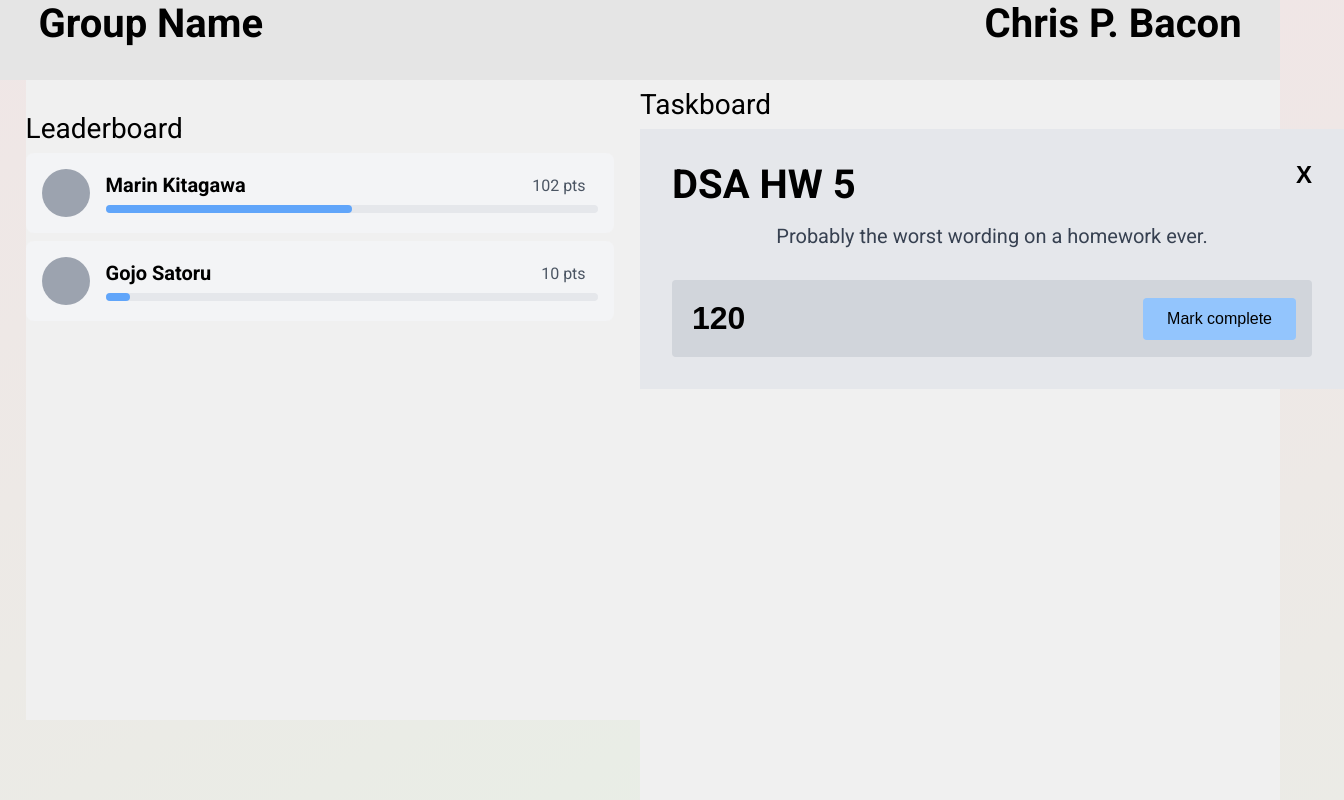
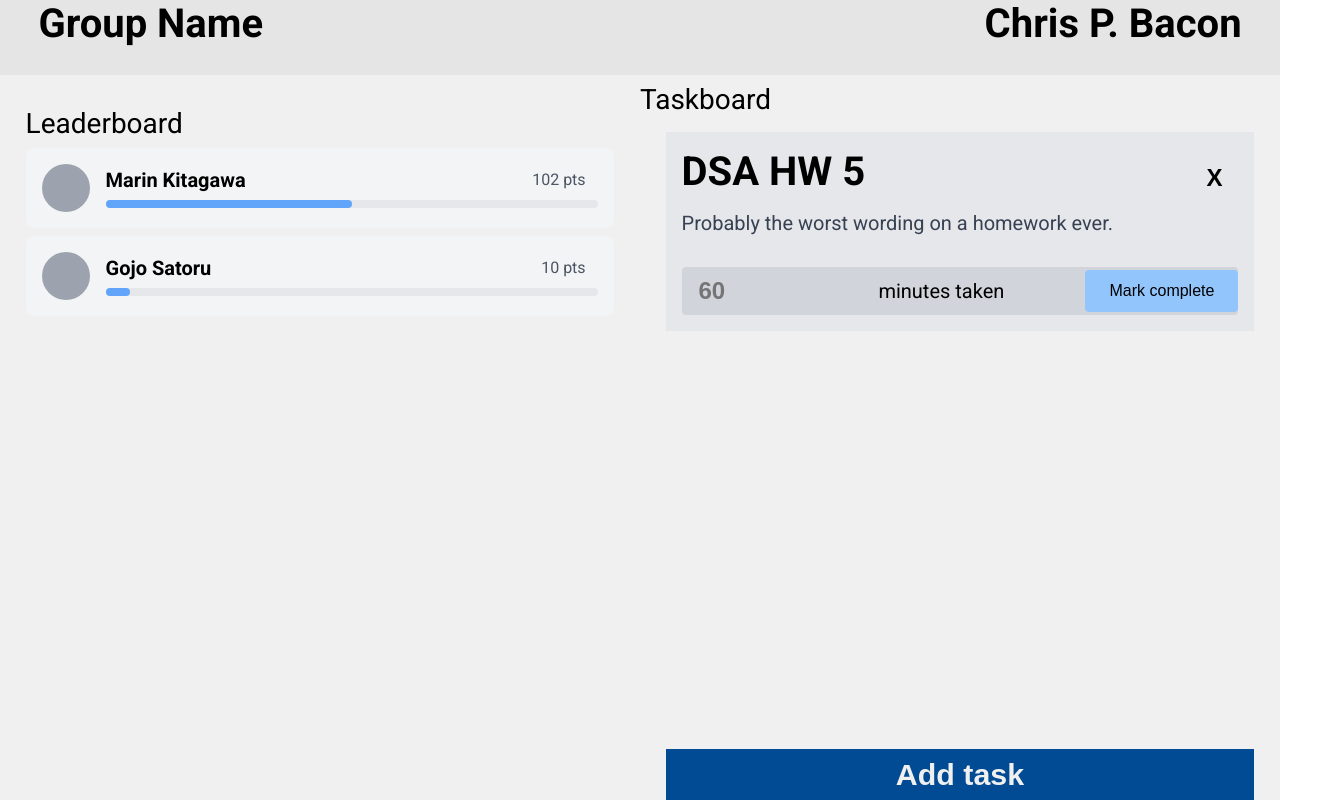
Before and after one commit to JDY-exe/compete2complete, a React (Vite) app in the folder frontend/: page /leaderboard in a window 1280 px wide. Shown: the whole page, 1344 px wide, since content can reach past the window. Built offline with nearby package versions, Linux system fonts and the light colour scheme.

Commit message:
finished leaderboard

```diff
--- a/frontend/src/pages/Leaderboard.css
+++ b/frontend/src/pages/Leaderboard.css
@@ -25,6 +25,7 @@
     display:grid;
     grid-template-columns: repeat(10, 1fr);
     grid-template-rows: repeat(10, 1fr);
+    background-color: var(--WHITE);
 }
 
 
@@ -129,14 +130,14 @@
     display:flex;
     flex-direction:column;
     background-color: var(--WHITE);
+    overflow: auto;
   }
 
 
   .lb-task-card {
     background-color: rgb(229, 231, 235);
-    padding: 2rem;
-    width: 100%;
-    max-width: 100%;
+    padding: 1rem;
+    margin: 1vh 2vw;
     position: relative;
   }
 
@@ -166,6 +167,7 @@
   }
 
   .lb-task-description {
+    text-align: left;
     font-size: 1.25rem;
     margin-bottom: 2rem;
     color: rgb(55, 65, 81);
@@ -176,16 +178,18 @@
     align-items: center;
     gap: 1rem;
     background-color: rgb(209, 213, 219);
-    padding: 1rem;
     border-radius: 0.25rem;
+    height: 3rem;
+    padding: 0, 1vw;
   }
 
   .lb-points-input {
     background: transparent;
     border: none;
-    font-size: 2rem;
+    font-size: 1.5rem;
     font-weight: bold;
-    width: 4rem;
+    width: 10rem;
+    margin-left: 1vw;
     padding: 0.25rem;
   }
 
@@ -208,3 +212,109 @@
   .lb-mark-complete:hover {
     background-color: rgb(96, 165, 250);
   }
+
+.taskboard-footer {
+    grid-row: 11/11;
+    grid-column: 6/11;
+    background-color: var(--DARK-BLUE);
+    font-size: 1.9rem;
+    margin: 0 2vw;
+    font-weight: 700;
+    color: var(--WHITE);
+    padding: 1vh 0;
+    border: none;
+
+}
+
+.taskboard-footer:hover {
+    cursor:pointer;
+}
+
+
+.taskboard-new-task-container {
+    grid-row: 1/12;
+    grid-column: 1/11;
+    z-index: 10;
+    background-color: rgba(0, 0, 0, 0.4);
+    backdrop-filter: blur(10px);
+    display:flex;
+    align-items: center;
+    justify-content: center;
+}
+
+.task-form {
+    background-color: rgb(229, 231, 235);
+    padding: 2rem;
+    width:30vw;
+    max-width: 100%;
+    position: relative;
+  }
+
+  .task-header {
+    display: flex;
+    justify-content: space-between;
+    align-items: center;
+    margin-bottom: 2.5rem;
+  }
+
+  .task-title {
+    font-size: 2.5rem;
+    font-weight: bold;
+    margin: 0;
+  }
+
+  .close-button {
+    background-color: rgb(209, 213, 219);
+    border: none;
+    padding: 0.5rem 1rem;
+    font-weight: bold;
+    font-size: 1.25rem;
+    cursor: pointer;
+  }
+
+  .new-task-form-group {
+    margin: 0 2vw;
+    margin-bottom: 1.5rem;
+
+  }
+
+  .form-label {
+    display: block;
+    font-size: 1.5rem;
+    font-weight: 500;
+    margin-bottom: 0.5rem;
+  }
+
+  .form-input {
+    width: 100%;
+    padding: 0.75rem;
+    font-size: 1rem;
+    border: none;
+    background-color: rgb(209, 213, 219);
+  }
+
+  .form-input:focus {
+    outline: none;
+    background-color: rgb(199, 203, 209);
+  }
+
+  .description-input {
+    min-height: 8rem;
+    resize: vertical;
+  }
+
+  .submit-button {
+    width: 100%;
+    padding: 1rem;
+    background-color: rgb(37, 79, 157);
+    color: white;
+    border: none;
+    font-size: 1.5rem;
+    font-weight: 500;
+    cursor: pointer;
+    transition: background-color 0.2s;
+  }
+
+  .submit-button:hover {
+    background-color: rgb(30, 64, 127);
+  }
--- a/frontend/src/pages/Leaderboard.jsx
+++ b/frontend/src/pages/Leaderboard.jsx
@@ -1,17 +1,25 @@
-import './Leaderboard.css'
+import React, { useState } from 'react';
+import './Leaderboard.css';
+
 function Leaderboard() {
+    // State to control the visibility of the new task container
+    const [isTaskContainerVisible, setTaskContainerVisible] = useState(false);
+
+    // Function to toggle the visibility
+    const toggleTaskContainer = () => {
+        setTaskContainerVisible((prevState) => !prevState);
+    };
+
     return (
-
-        <div class="lb-container">
+        <div className="lb-container">
             <div className="lb-header">
                 <div className="group-name">Group Name</div>
                 <div className="user-name">Chris P. Bacon</div>
             </div>
+
             <div className="lb-main">
                 <div className="lb-subheader">Leaderboard</div>
 
-
-                {/* This can be a different component to make it scalable */}
                 <div className="player-card">
                     <div className="player-image"></div>
                     <div className="player-card-content">
@@ -20,9 +28,7 @@ function Leaderboard() {
                             <span className="player-card-points">102 pts</span>
                         </div>
                         <div className="player-progress-bar">
-                            <div
-                                className="player-progress-fill" style={{ width: "50%" }}
-                            ></div>
+                            <div className="player-progress-fill" style={{ width: '50%' }}></div>
                         </div>
                     </div>
                 </div>
@@ -35,23 +41,14 @@ function Leaderboard() {
                             <span className="player-card-points">10 pts</span>
                         </div>
                         <div className="player-progress-bar">
-                            <div
-                                className="player-progress-fill" style={{ width: "5%" }}
-                            ></div>
+                            <div className="player-progress-fill" style={{ width: '5%' }}></div>
                         </div>
                     </div>
                 </div>
             </div>
 
-
-
-
             <div className="lb-taskboard">
                 <div className="lb-subheader">Taskboard</div>
-
-                {/* insert individual tasks */}
-
-
 
                 <div className="lb-task-card">
                     <div className="lb-task-header">
@@ -59,27 +56,90 @@ function Leaderboard() {
                         <button className="lb-task-delete-button">X</button>
                     </div>
 
-                    <p className="lb-task-description">Probably the worst wording on a homework ever.</p>
+                    <p className="lb-task-description">
+                        Probably the worst wording on a homework ever.
+                    </p>
 
                     <div className="lb-task-footer">
                         <input
                             type="text"
                             className="lb-points-input"
-                            value={120}
-                            aria-label="Points"
+                            placeholder="60"
                         />
-                        <button className="lb-mark-complete">
-                            Mark complete
-                        </button>
+                        <div style={{ fontSize: '1.25rem' }}>minutes taken</div>
+                        <button className="lb-mark-complete">Mark complete</button>
                     </div>
                 </div>
+            </div>
 
+            {/* Button to toggle the new task container */}
+            <button className="taskboard-footer" onClick={toggleTaskContainer}>
+                Add task
+            </button>
 
+            {/* Conditionally render the new task container based on state */}
+            {isTaskContainerVisible && (
+                <div className="taskboard-new-task-container">
+                    <div className="task-form">
+                        <div className="task-header">
+                            <h1 className="task-title">Make a new task</h1>
+                            <button
+                                className="close-button"
+                                onClick={toggleTaskContainer}
+                                aria-label="Close"
+                            >
+                                X
+                            </button>
+                        </div>
 
-            </div>
+                        <form>
+                            <div className="new-task-form-group">
+                                <label htmlFor="taskName" className="form-label">
+                                    Task name
+                                </label>
+                                <input
+                                    type="text"
+                                    id="taskName"
+                                    name="taskName"
+                                    className="form-input"
+                                    required
+                                />
+                            </div>
+
+                            <div className="new-task-form-group">
+                                <label htmlFor="dueDate" className="form-label">
+                                    Due date
+                                </label>
+                                <input
+                                    type="date"
+                                    id="dueDate"
+                                    name="dueDate"
+                                    className="form-input"
+                                    required
+                                />
+                            </div>
+
+                            <div className="new-task-form-group">
+                                <label htmlFor="description" className="form-label">
+                                    Short description
+                                </label>
+                                <textarea
+                                    id="description"
+                                    name="description"
+                                    className="form-input description-input"
+                                    required
+                                />
+                            </div>
+
+                            <button type="submit" className="submit-button">
+                                Add task
+                            </button>
+                        </form>
+                    </div>
+                </div>
+            )}
         </div>
-    )
-
+    );
 }
 
-export default Leaderboard
+export default Leaderboard;
```
